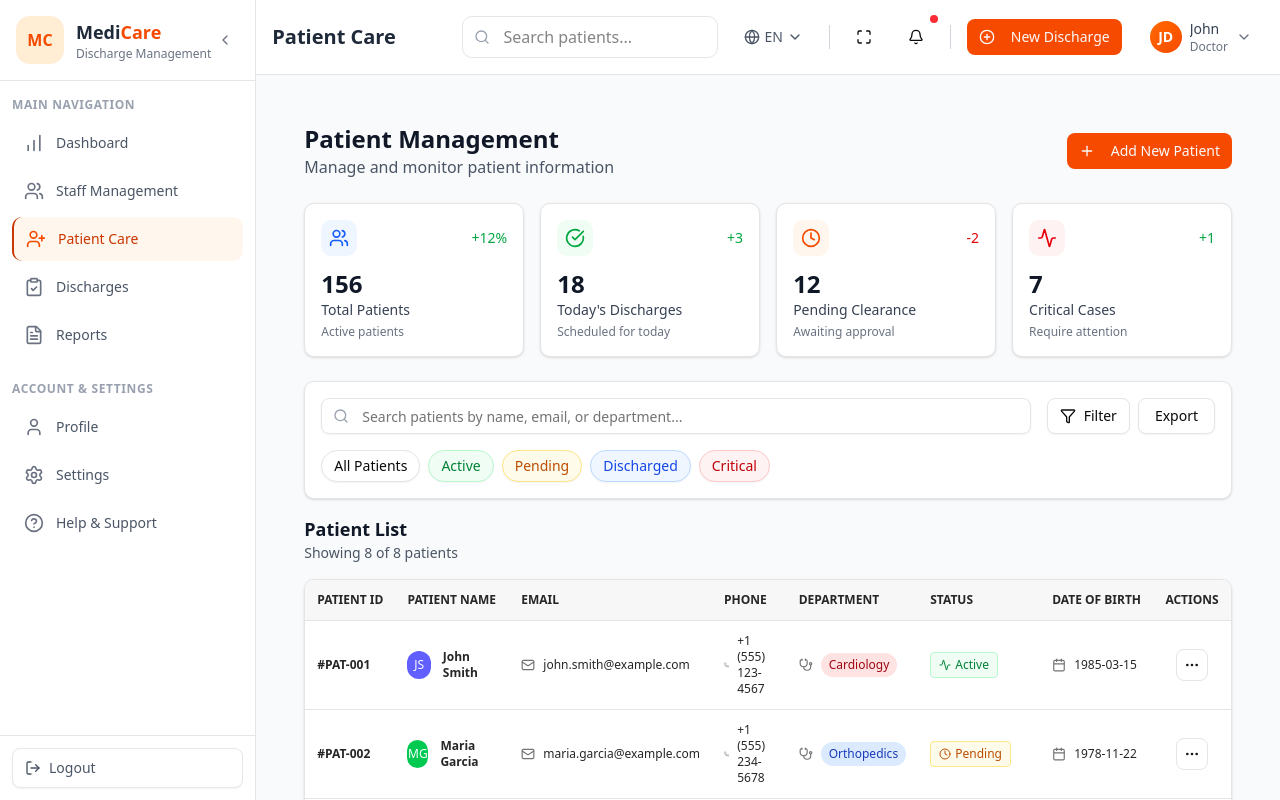
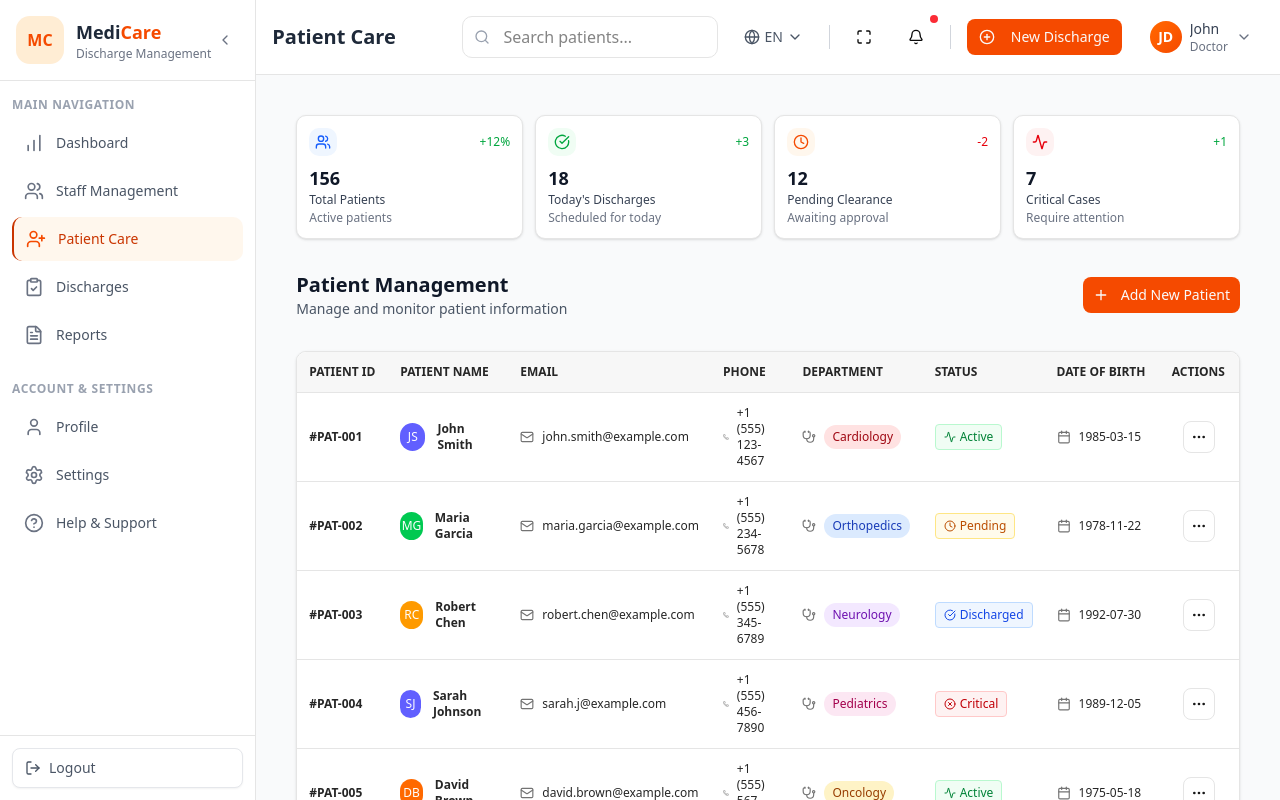
Before and after one commit to ayoubbezai/patient_discharge, a Next.js app: page /patients in a window 1280 px wide. Built offline with nearby package versions, Linux system fonts and the light colour scheme.

Commit message:
fix patients page

```diff
--- a/app/patients/page.tsx
+++ b/app/patients/page.tsx
@@ -27,13 +27,13 @@ export default function PatientsPage() {
   const [error, setError] = useState<any>(null);
   const [searchTerm, setSearchTerm] = useState("");
 
-  // Header stats data
+  // Header stats data - Made smaller
   const stats = [
     {
       title: "Total Patients",
       value: "156",
       change: "+12%",
-      icon: <Users className="h-5 w-5 text-blue-600" />,
+      icon: <Users className="h-4 w-4 text-blue-600" />, // Smaller icon
       color: "bg-blue-50",
       description: "Active patients"
     },
@@ -41,7 +41,7 @@ export default function PatientsPage() {
       title: "Today's Discharges",
       value: "18",
       change: "+3",
-      icon: <CheckCircle className="h-5 w-5 text-green-600" />,
+      icon: <CheckCircle className="h-4 w-4 text-green-600" />, // Smaller icon
       color: "bg-green-50",
       description: "Scheduled for today"
     },
@@ -49,7 +49,7 @@ export default function PatientsPage() {
       title: "Pending Clearance",
       value: "12",
       change: "-2",
-      icon: <Clock className="h-5 w-5 text-orange-600" />,
+      icon: <Clock className="h-4 w-4 text-orange-600" />, // Smaller icon
       color: "bg-orange-50",
       description: "Awaiting approval"
     },
@@ -57,7 +57,7 @@ export default function PatientsPage() {
       title: "Critical Cases",
       value: "7",
       change: "+1",
-      icon: <Activity className="h-5 w-5 text-red-600" />,
+      icon: <Activity className="h-4 w-4 text-red-600" />, // Smaller icon
       color: "bg-red-50",
       description: "Require attention"
     }
@@ -206,94 +206,49 @@ export default function PatientsPage() {
 
   return (
     <NavBar>
-      <div className="max-w-7xl mx-auto p-4 md:p-6">
-        {/* Page Header */}
-        <div className="flex flex-col md:flex-row justify-between items-start md:items-center gap-4 mb-6">
-          <div>
-            <h1 className="text-2xl font-bold text-gray-900">Patient Management</h1>
-            <p className="text-gray-600">Manage and monitor patient information</p>
-          </div>
-          <Button className="bg-orange-600 hover:bg-orange-700">
-            <Plus className="h-4 w-4 mr-2" />
-            Add New Patient
-          </Button>
-        </div>
+      <div className="max-w-7xl mx-auto p-3 md:p-4"> {/* Reduced padding */}
+        {/* Page Header - Made smaller */}
 
-        {/* Stats Cards */}
-        <div className="grid grid-cols-1 md:grid-cols-2 lg:grid-cols-4 gap-4 mb-6">
+
+        {/* Stats Cards - Made smaller */}
+        <div className="grid grid-cols-1 md:grid-cols-4 lg:grid-cols-4 gap-3 mb-4"> {/* Reduced gap and margin */}
           {stats.map((stat, index) => (
-            <div key={index} className="bg-white rounded-lg border p-4 shadow-sm">
+            <div key={index} className="bg-white rounded-lg border p-3 shadow-sm"> {/* Reduced padding */}
               <div className="flex items-center justify-between">
-                <div className={`p-2 rounded-lg ${stat.color}`}>
+                <div className={`p-1.5 rounded-lg ${stat.color}`}> {/* Smaller padding */}
                   {stat.icon}
                 </div>
-                <span className={`text-sm font-medium ${
+                <span className={`text-xs font-medium ${
                   stat.change.startsWith('+') ? 'text-green-600' : 'text-red-600'
                 }`}>
                   {stat.change}
                 </span>
               </div>
-              <div className="mt-3">
-                <p className="text-2xl font-bold text-gray-900">{stat.value}</p>
-                <p className="text-sm font-medium text-gray-700">{stat.title}</p>
-                <p className="text-xs text-gray-500 mt-1">{stat.description}</p>
+              <div className="mt-2"> {/* Reduced margin */}
+                <p className="text-lg font-bold text-gray-900">{stat.value}</p> {/* Smaller text */}
+                <p className="text-xs font-medium text-gray-700">{stat.title}</p> {/* Smaller text */}
+                <p className="text-xs text-gray-500 mt-0.5">{stat.description}</p> {/* Smaller text */}
               </div>
             </div>
           ))}
         </div>
 
-        {/* Search and Filter Bar */}
-        <div className="bg-white rounded-lg border p-4 mb-4 shadow-sm">
-          <div className="flex flex-col md:flex-row gap-4">
-            <div className="flex-1 relative">
-              <Search className="absolute left-3 top-1/2 transform -translate-y-1/2 h-4 w-4 text-gray-400" />
-              <Input
-                type="text"
-                placeholder="Search patients by name, email, or department..."
-                className="pl-10"
-                value={searchTerm}
-                onChange={(e) => setSearchTerm(e.target.value)}
-              />
-            </div>
-            <div className="flex gap-2">
-              <Button variant="outline" className="gap-2">
-                <Filter className="h-4 w-4" />
-                Filter
-              </Button>
-              <Button variant="outline">
-                Export
-              </Button>
-            </div>
+                <div className="flex my-4 py-4 flex-row justify-between items-start md:items-center gap-3 mb-4"> {/* Reduced gap and margin */}
+          <div className="flex flex-col justify-between">
+            <h1 className="text-xl font-bold text-gray-900">Patient Management</h1> {/* Smaller text */}
+            <p className="text-sm text-gray-600">Manage and monitor patient information</p> {/* Smaller text */}
           </div>
-
-          {/* Quick Status Filters */}
-          <div className="flex flex-wrap gap-2 mt-4">
-            <Button variant="outline" size="sm" className="rounded-full">
-              All Patients
-            </Button>
-            <Button variant="outline" size="sm" className="rounded-full bg-green-50 text-green-700 border-green-200">
-              Active
-            </Button>
-            <Button variant="outline" size="sm" className="rounded-full bg-amber-50 text-amber-700 border-amber-200">
-              Pending
-            </Button>
-            <Button variant="outline" size="sm" className="rounded-full bg-blue-50 text-blue-700 border-blue-200">
-              Discharged
-            </Button>
-            <Button variant="outline" size="sm" className="rounded-full bg-red-50 text-red-700 border-red-200">
-              Critical
-            </Button>
-          </div>
+          <Button size="sm" className="bg-orange-600 hover:bg-orange-700 h-9"> {/* Smaller button */}
+            <Plus className="h-3.5 w-3.5 mr-1.5" /> {/* Smaller icon */}
+            Add New Patient
+          </Button>
         </div>
 
-        {/* Patients Table */}
-        <div className="mt-4">
-          <div className="mb-4">
-            <h2 className="text-lg font-semibold text-gray-900">Patient List</h2>
-            <p className="text-sm text-gray-600">
-              Showing {filteredPatients.length} of {patients.length} patients
-            </p>
-          </div>
+        {/* Search and Filter Bar - Made smaller */}
+
+
+        {/* Patients Table Section - Made smaller */}
+        <div className="mt-3"> {/* Reduced margin */}
 
           <PatientTable
             data={filteredPatients}
```
